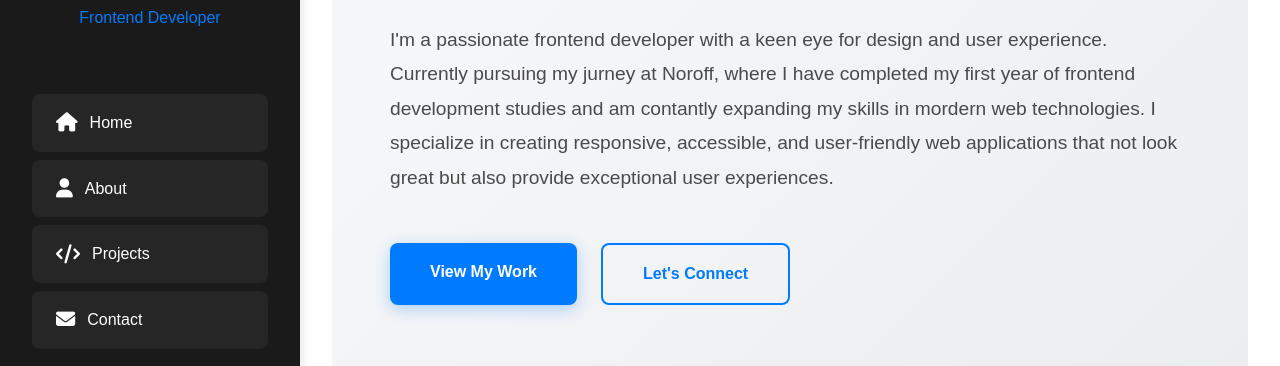
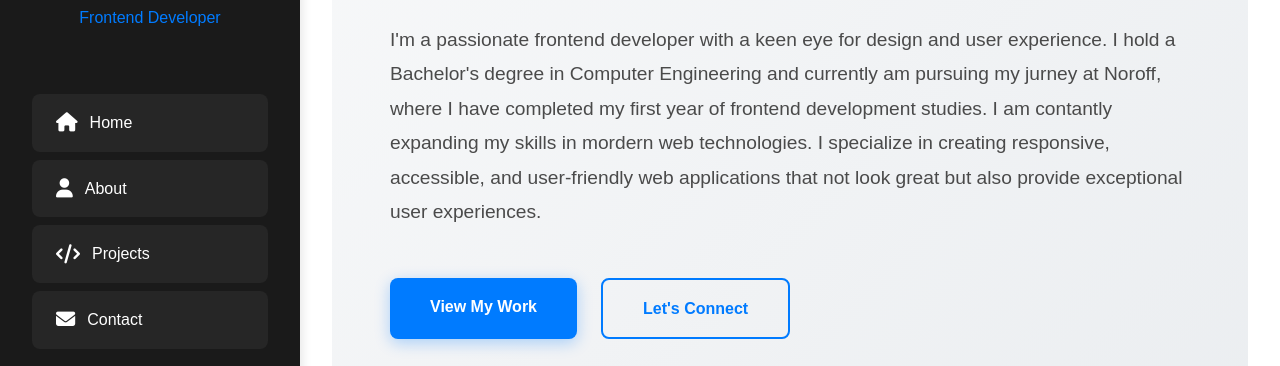
Before and after one commit to Hammadniazi/my-portfolio, a plain HTML site: page index.html in a window 1280 px wide. Shown: the part 285-651 px from the top of the page. Drawn offline with Linux system fonts and the light colour scheme.

Commit message:
Update the test from paragraph

```diff
--- a/index.html
+++ b/index.html
@@ -63,8 +63,8 @@
             <h1>Hi, I am Hammad</h1>
             <h2>Frontend Developer and Designer</h2>
             <p class="hero-description">
-              I'm a passionate frontend developer with a keen eye for design and user experience. Currently pursuing my jurney at Noroff, where I have
-              completed my first year of frontend development studies and am contantly expanding my skills in mordern web technologies. I specialize in creating responsive, accessible, and user-friendly web applications
+              I'm a passionate frontend developer with a keen eye for design and user experience. I hold a Bachelor's degree in Computer Engineering and currently am pursuing my jurney at Noroff, where I have
+              completed my first year of frontend development studies. I am contantly expanding my skills in mordern web technologies. I specialize in creating responsive, accessible, and user-friendly web applications
               that not look great but also provide exceptional user experiences.
             </p>
             <div class="hero-cta">
```
